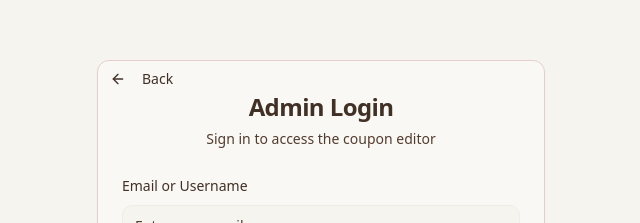
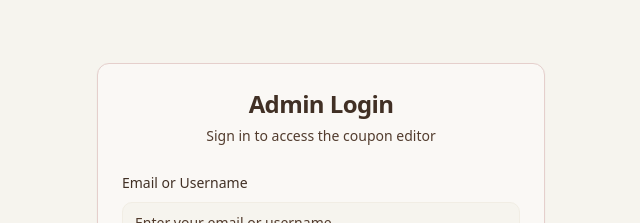
Before and after one commit to dealytw/dealy-admin-app, a React (Vite) app: page /login in a window 1280 px wide. Shown: the part 163-386 px from the top of the page, without its empty margins (319-959 px from the left). Built offline with nearby package versions, Linux system fonts and the light colour scheme; what ag-grid-community would draw is missing.

Commit message:
Remove login back button
Remove the "Back" button from the login page.

```diff
--- a/src/pages/Login.tsx
+++ b/src/pages/Login.tsx
@@ -47,16 +47,7 @@ export function Login() {
   return (
     <div className="min-h-screen flex items-center justify-center bg-background p-4">
       <Card className="w-full max-w-md">
-        <CardHeader className="text-center relative">
-          <Button
-            variant="ghost"
-            size="sm"
-            onClick={handleBack}
-            className="absolute left-0 top-0"
-          >
-            <ArrowLeft className="h-4 w-4 mr-2" />
-            Back
-          </Button>
+        <CardHeader className="text-center">
           <CardTitle className="text-2xl">Admin Login</CardTitle>
           <CardDescription>
             {isLoggedIn ? 'Login successful! Choose your destination' : 'Sign in to access the coupon editor'}
```
